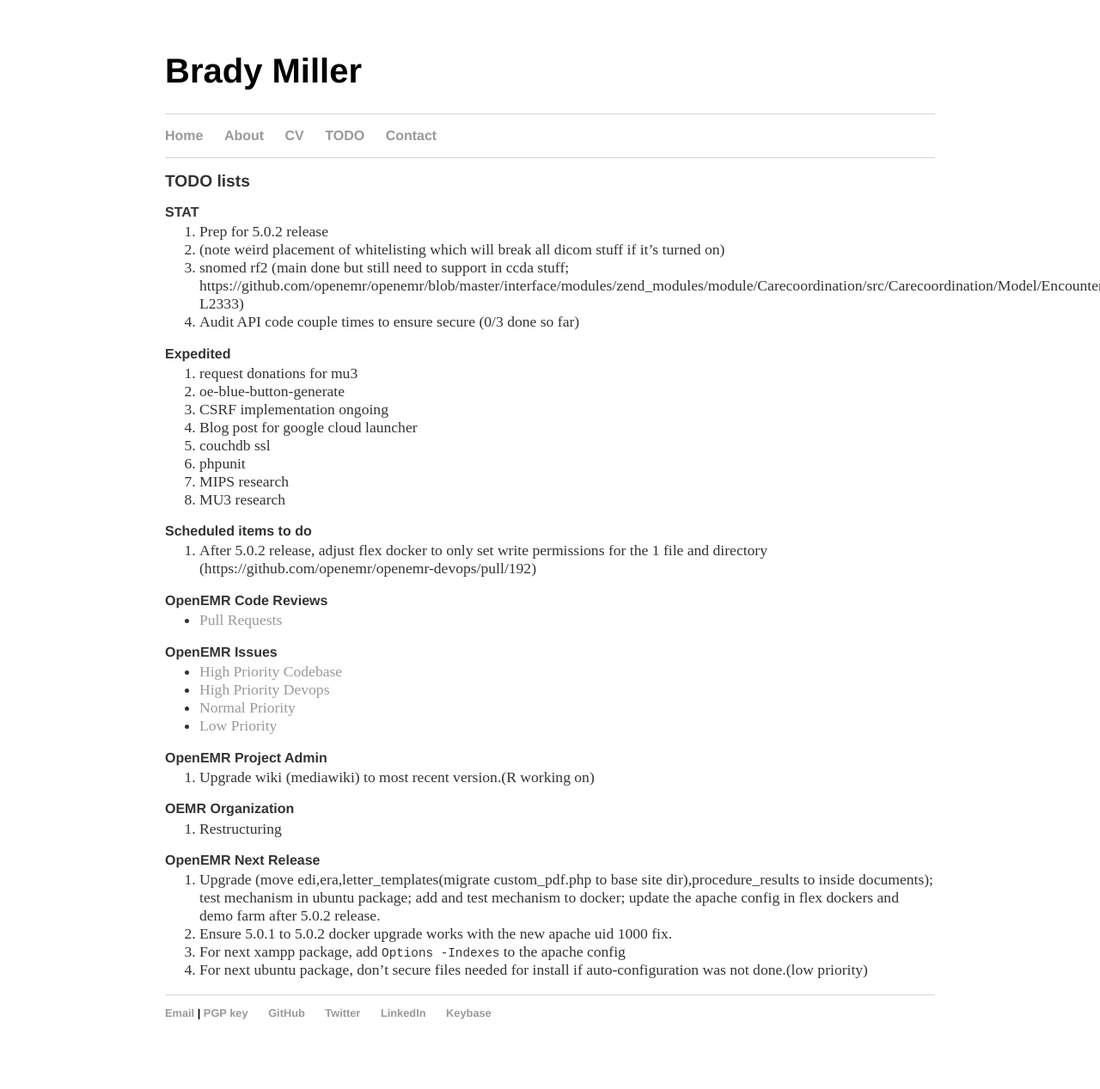
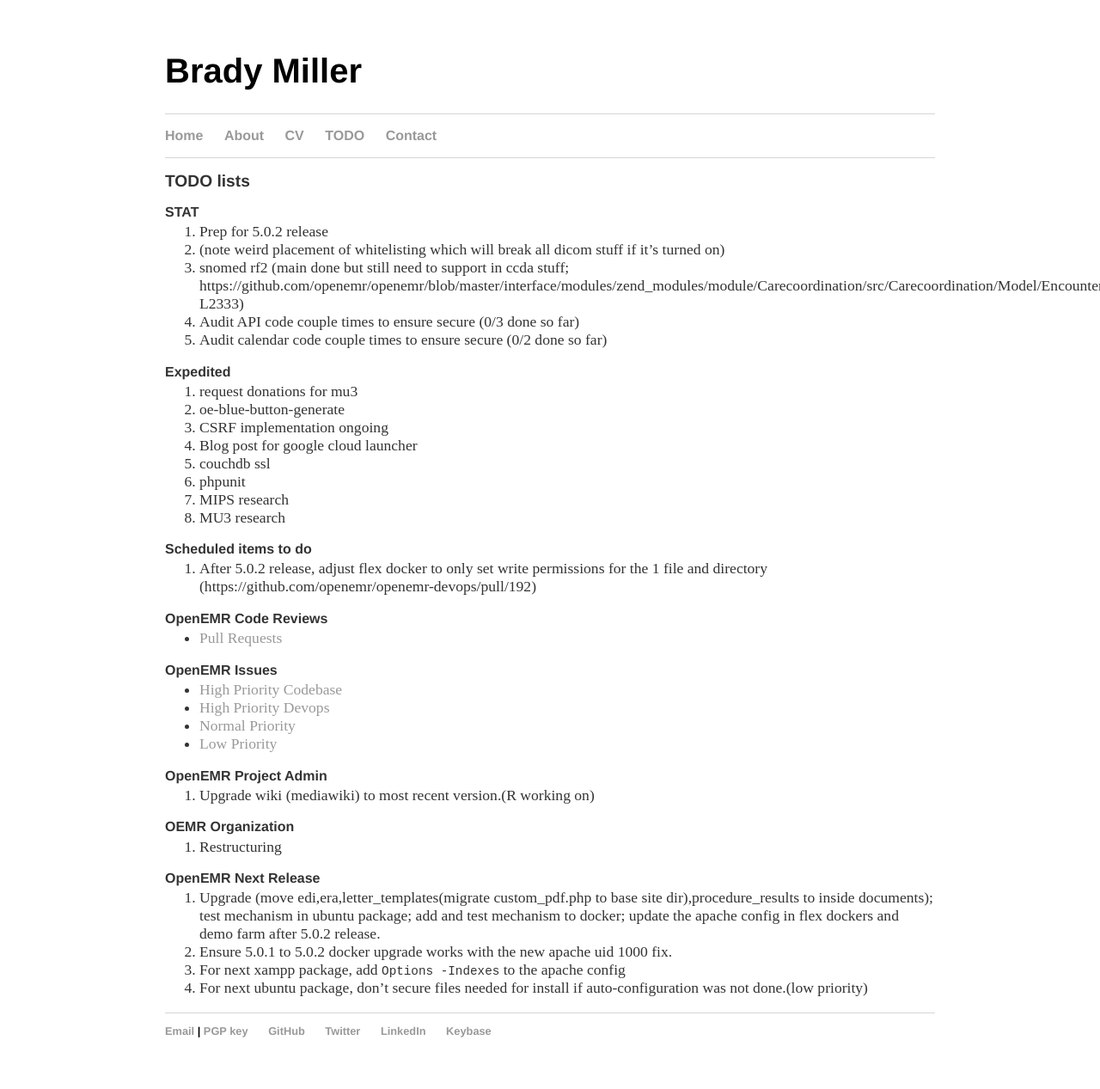
Before and after one commit to bradymiller/bradymiller.github.io, a Jekyll site: the page built from todo/index.md, in a window 1280 px wide. Shown: the whole page at 86% size. Built offline with Jekyll 4.4.1, drawn with Linux system fonts in a browser that asks for light colours; our own code applies the rules of GitHub Pages for plain Markdown files; before the commit the page ends 1246 px from its top, so only the background shows below that.

Commit message:
Update index.md

```diff
--- a/todo/index.md
+++ b/todo/index.md
@@ -8,6 +8,7 @@
 1. (note weird placement of whitelisting which will break all dicom stuff if it's turned on)
 1. snomed rf2 (main done but still need to support in ccda stuff; https://github.com/openemr/openemr/blob/master/interface/modules/zend_modules/module/Carecoordination/src/Carecoordination/Model/EncounterccdadispatchTable.php#L2316-L2333)
 1. Audit API code couple times to ensure secure (0/3 done so far)
+1. Audit calendar code couple times to ensure secure (0/2 done so far)
 
 ### Expedited
 1. request donations for mu3
```
